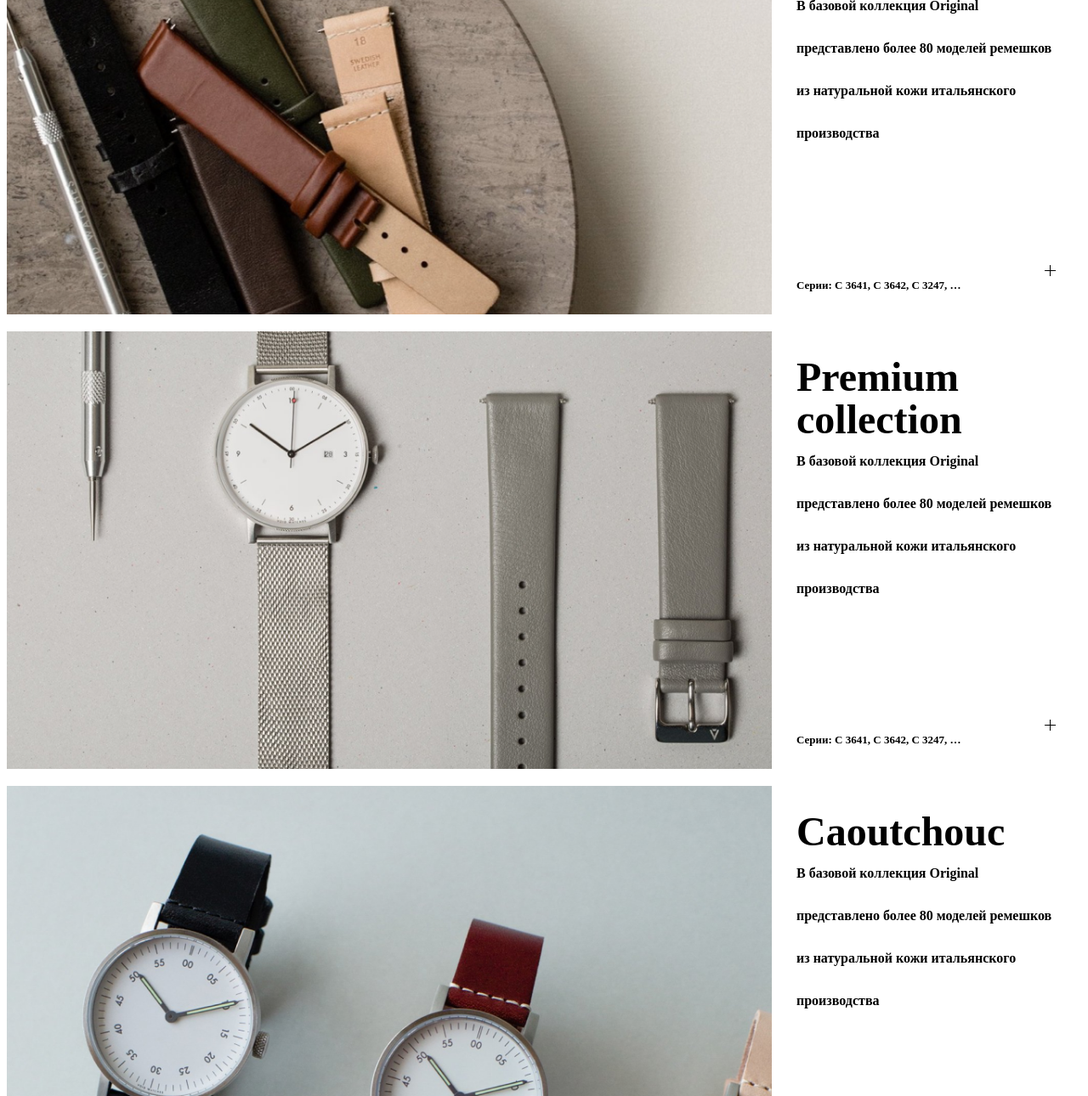
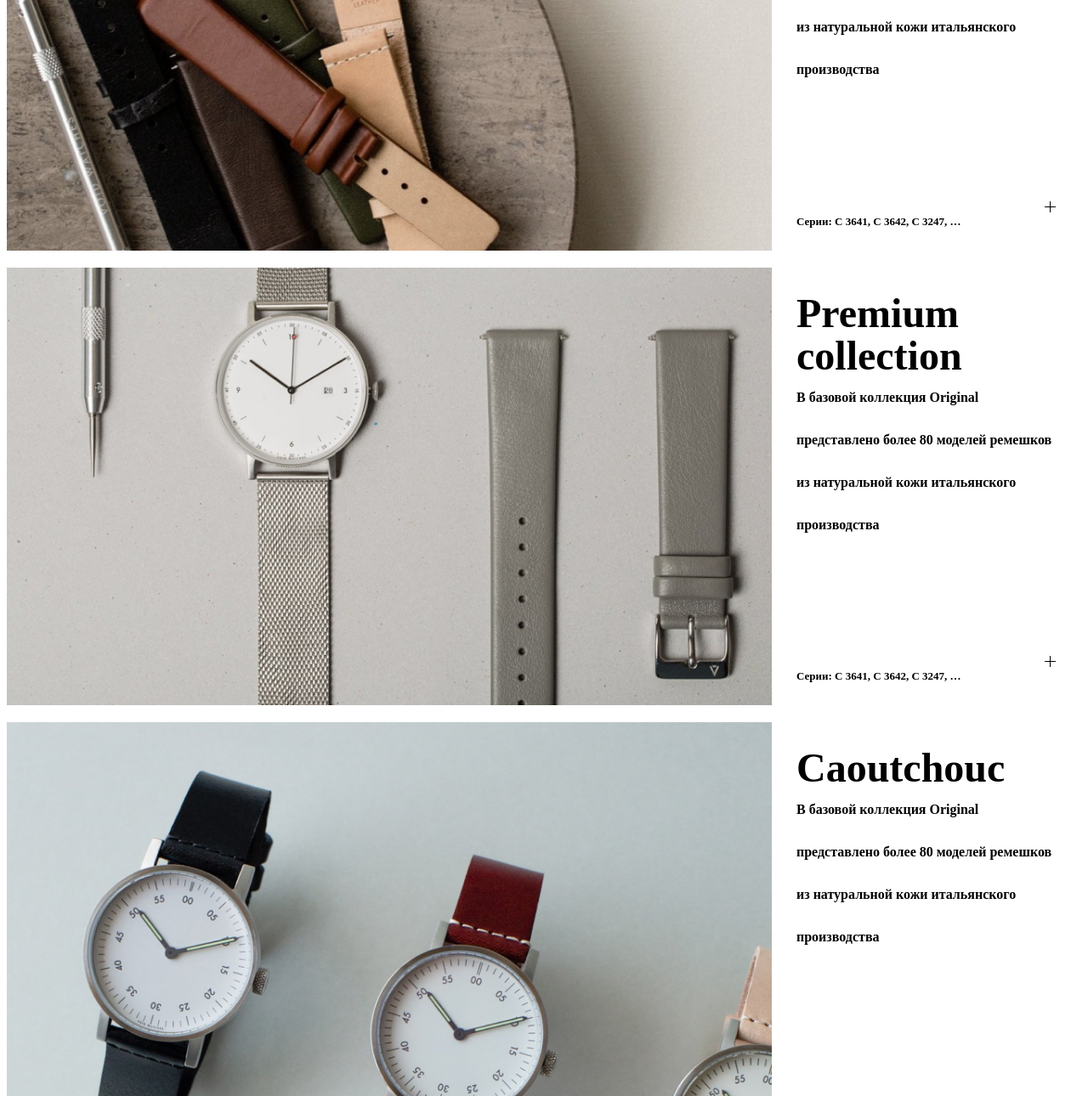
Before and after one commit to Saytell/site7, a plain HTML site: page index.html in a window 1280 px wide. Shown: the part 721-2011 px from the top of the page at 85% size. Drawn offline with Linux system fonts and the light colour scheme.

Commit message:
Add files via upload

```diff
--- a/style.css
+++ b/style.css
@@ -51,7 +51,7 @@ section .filter ul{
 }
 
 .container{
-    padding-top: 75px;
+    padding-top: 0px;
 }
 
 .container .product{
```
